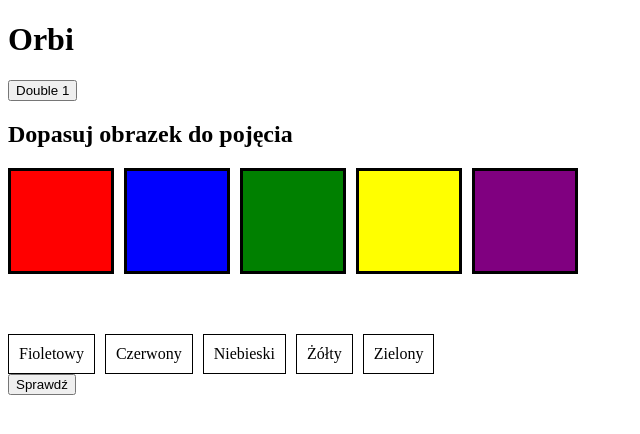
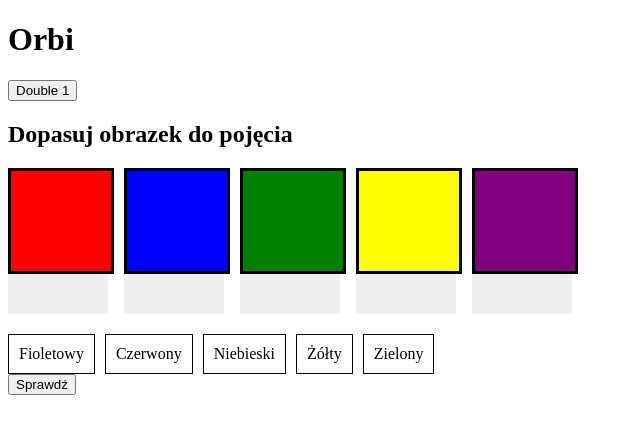
Before and after one commit to Projekt-zespolowy-PW-Orbi/Platforma-edukacyjna-Orbi, a React (Vite) app in the folder frontend/: page / in a window 1280 px wide. Shown: the top 434 px of the page, without its empty margins (0-640 px from the left). Built offline with nearby package versions, Linux system fonts and the light colour scheme.

Commit message:
chore(SCRUM-6): fix lint warnings

```diff
--- a/frontend/src/features/quiz/dragAndDrop/DragAndDropQuiz.tsx
+++ b/frontend/src/features/quiz/dragAndDrop/DragAndDropQuiz.tsx
@@ -89,7 +89,14 @@ const DragAndDropQuiz = () => {
         </div>
       </div>
       <button onClick={checkAnswers}>Sprawdź</button>
-      {result && <QuizResult result={result} onClose={() => setResult(null)} />}
+      {result && (
+        <QuizResult
+          result={result}
+          onClose={() => {
+            setResult(null);
+          }}
+        />
+      )}
     </DndContext>
   );
 };
--- a/frontend/src/features/quiz/dragAndDrop/DropZone.tsx
+++ b/frontend/src/features/quiz/dragAndDrop/DropZone.tsx
@@ -14,8 +14,17 @@ const DropZone = ({
   });
 
   return (
-    <div
-      onClick={() => match && onRemove(id)}
+    <button
+      onClick={() => {
+        if (match) {
+          onRemove(id);
+        }
+      }}
+      onKeyDown={(e) => {
+        if (e.key === "Enter") {
+          onRemove(id);
+        }
+      }}
       ref={setNodeRef}
       style={{
         width: "100px",
@@ -27,7 +36,7 @@ const DropZone = ({
       }}
     >
       {match}
-    </div>
+    </button>
   );
 };
 
--- a/frontend/src/features/quiz/dragAndDrop/QuizResult.tsx
+++ b/frontend/src/features/quiz/dragAndDrop/QuizResult.tsx
@@ -1,7 +1,7 @@
-type QuizResultProps = {
+interface QuizResultProps {
   result: "correct" | "wrong";
   onClose: () => void;
-};
+}
 
 const QuizResult = ({ result, onClose }: QuizResultProps) => {
   return (
--- a/frontend/src/features/quiz/dragAndDrop/dragAndDropQuiz.css
+++ b/frontend/src/features/quiz/dragAndDrop/dragAndDropQuiz.css
@@ -17,3 +17,8 @@
   border-radius: 10px;
   text-align: center;
 }
+
+.dropzone {
+  border: none;
+  background: none;
+}
```
